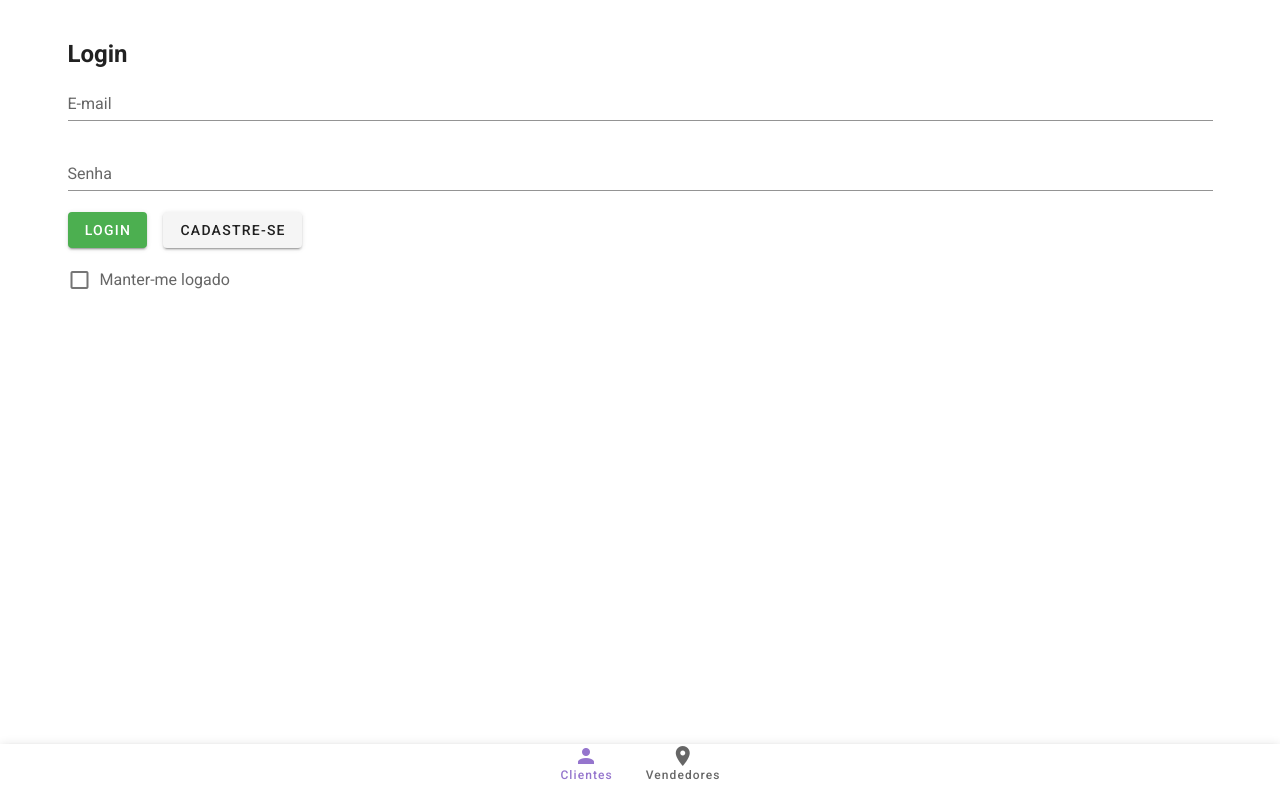
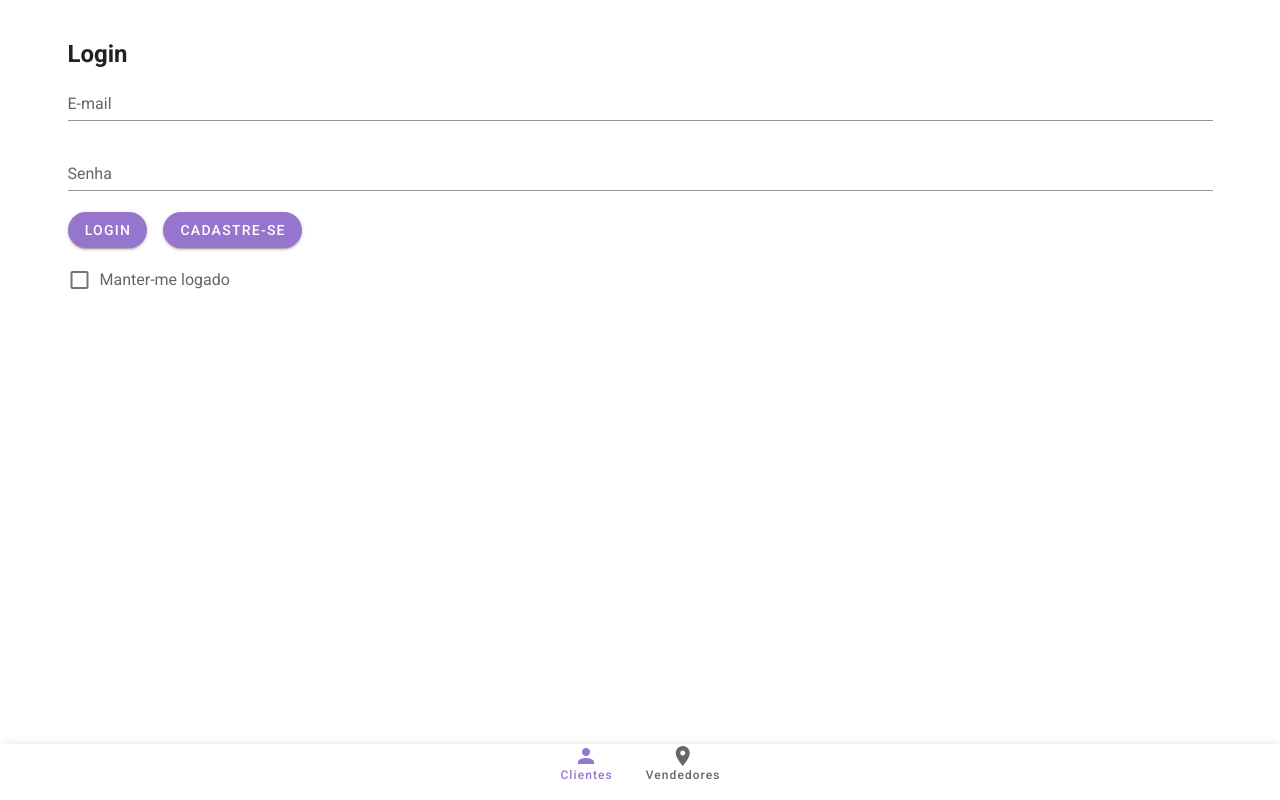
Before and after one commit to IgorWestermann/hackathon-iteris-time27, a Vue app: page /vendedor in a window 1280 px wide. Built offline with nearby package versions, Linux system fonts and the light colour scheme.

Commit message:
cor do botão

```diff
--- a/src/views/SellerLoginPage.vue
+++ b/src/views/SellerLoginPage.vue
@@ -16,11 +16,11 @@
         ></v-text-field>
 
         <router-link to="/">
-          <v-btn color="success" class="mr-4 ml-2" @click="validate"> Login </v-btn>
+          <v-btn rounded color="deep-purple lighten-2" class="mr-4 ml-2" dark @click="validate"> Login </v-btn>
         </router-link>
 
         <router-link to="/registervendor">
-          <v-btn color="" @click="resetValidation"> Cadastre-se </v-btn>
+          <v-btn rounded color="deep-purple lighten-2" dark @click="resetValidation"> Cadastre-se </v-btn>
         </router-link>
       </v-form>
 
```
